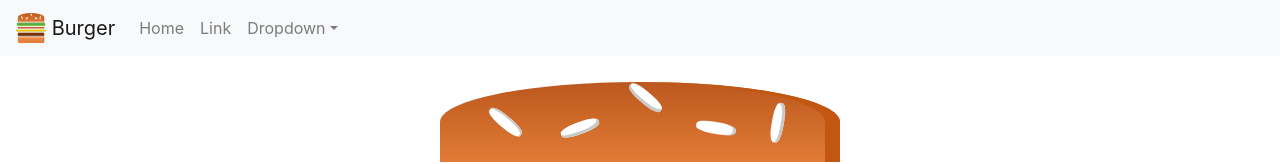
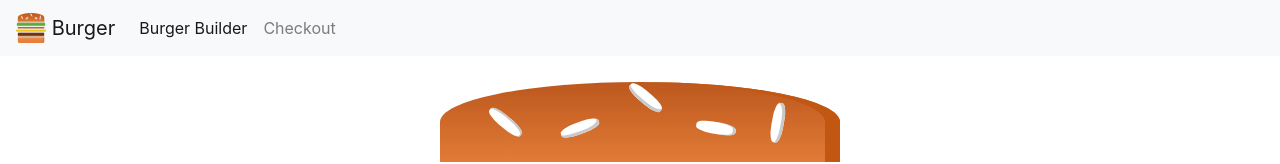
Before and after one commit to jashwant1234/starting_react, a React (Create React App) app in the folder burger_builder/: page / in a window 1280 px wide. Shown: the top 164 px of the page. Built offline with nearby package versions, Linux system fonts and the light colour scheme.

Commit message:
add nav-bar to burger builder

```diff
--- a/burger_builder/src/components/Navigation/Tollbar/Tollbar.js
+++ b/burger_builder/src/components/Navigation/Tollbar/Tollbar.js
@@ -20,9 +20,9 @@ const Tollbar = (props) => {
         <Navbar.Toggle aria-controls="basic-navbar-nav" />
         <Navbar.Collapse id="basic-navbar-nav">
           <Nav className="mr-auto">
-            <Nav.Link href="#home">Home</Nav.Link>
-            <Nav.Link href="#link">Link</Nav.Link>
-            <NavDropdown title="Dropdown" id="basic-nav-dropdown">
+            <Nav.Link href="#home" active={true}>Burger Builder</Nav.Link>
+            <Nav.Link href="#link">Checkout</Nav.Link>
+            {/* <NavDropdown title="Dropdown" id="basic-nav-dropdown">
               <NavDropdown.Item href="#action/3.1">Action</NavDropdown.Item>
               <NavDropdown.Item href="#action/3.2">
                 Another action
@@ -32,7 +32,7 @@ const Tollbar = (props) => {
               <NavDropdown.Item href="#action/3.4">
                 Separated link
               </NavDropdown.Item>
-            </NavDropdown>
+            </NavDropdown> */}
           </Nav>
         </Navbar.Collapse>
       </Navbar>
```
